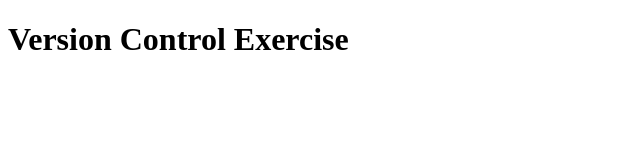
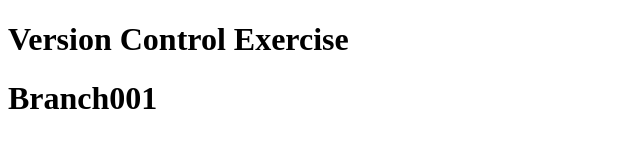
Before and after one commit to rma010101/rev18-github_version_control_2, a plain HTML site: page index.html in a window 1280 px wide. Shown: the whole page, without its empty margins (0-640 px from the left). Drawn offline with Linux system fonts and the light colour scheme.

Commit message:
branch001

```diff
--- a/index.html
+++ b/index.html
@@ -7,5 +7,6 @@
 </head>
 <body>
     <h1>Version Control Exercise</h1>
+    <h1>Branch001</h1>
 </body>
 </html>
```
